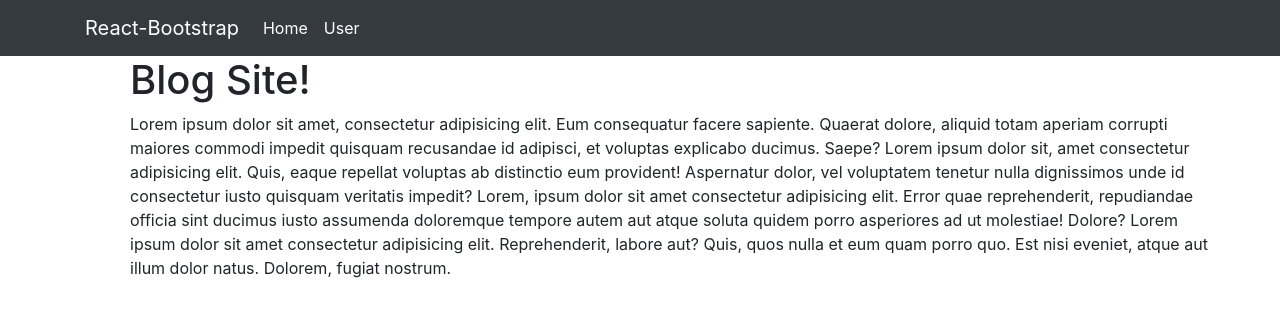
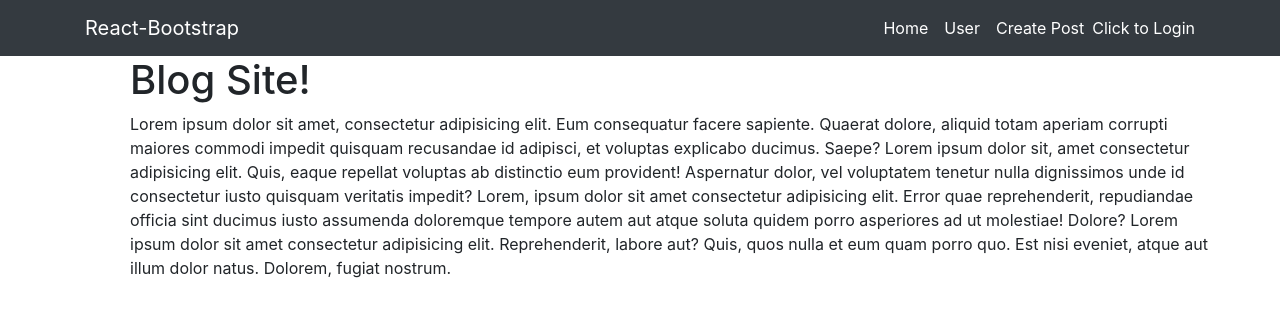
Before and after one commit to CameronSWilliamson/go-react-blog, a React (Create React App) app in the folder client/: page / in a window 1280 px wide. Shown: the top 316 px of the page. Built offline with nearby package versions, Linux system fonts and the light colour scheme.

Commit message:
Added link to login and link to user page

```diff
--- a/client/src/components/Header.tsx
+++ b/client/src/components/Header.tsx
@@ -1,15 +1,19 @@
 import React from "react";
 import { Navbar, Container, Nav } from "react-bootstrap";
+import { UsernameProp } from "../Utils/Types/Props";
 
-const Header = () => {
+const Header = (props: UsernameProp) => {
     return (
         <Navbar bg="dark" expand="lg">
             <Container>
-                <Navbar.Brand href="#home" className="text-white">
+                <Navbar.Brand href="/" className="text-white">
                     React-Bootstrap
                 </Navbar.Brand>
                 <Navbar.Toggle aria-controls="basic-navbar-nav" />
-                <Navbar.Collapse id="basic-navbar-nav">
+                <Navbar.Collapse
+                    id="basic-navbar-nav"
+                    className="justify-content-end"
+                >
                     <Nav className="me-auto">
                         <Nav.Link href="/" className="text-white">
                             Home
@@ -17,7 +21,27 @@ const Header = () => {
                         <Nav.Link href="/user" className="text-white">
                             User
                         </Nav.Link>
+                        <Nav.Link href="/newPost" className="text-white">
+                            Create Post
+                        </Nav.Link>
                     </Nav>
+                    {!props.loggedIn ? (
+                        <Navbar.Text className="text-white">
+                            <a href="/login" className="text-white">
+                                Click to Login
+                            </a>
+                        </Navbar.Text>
+                    ) : (
+                        <Navbar.Text className="text-white">
+                            Signed in as:{" "}
+                            <a
+                                href={"/users/" + props.username}
+                                className="text-white"
+                            >
+                                {props.username}
+                            </a>
+                        </Navbar.Text>
+                    )}
                 </Navbar.Collapse>
             </Container>
         </Navbar>
```
